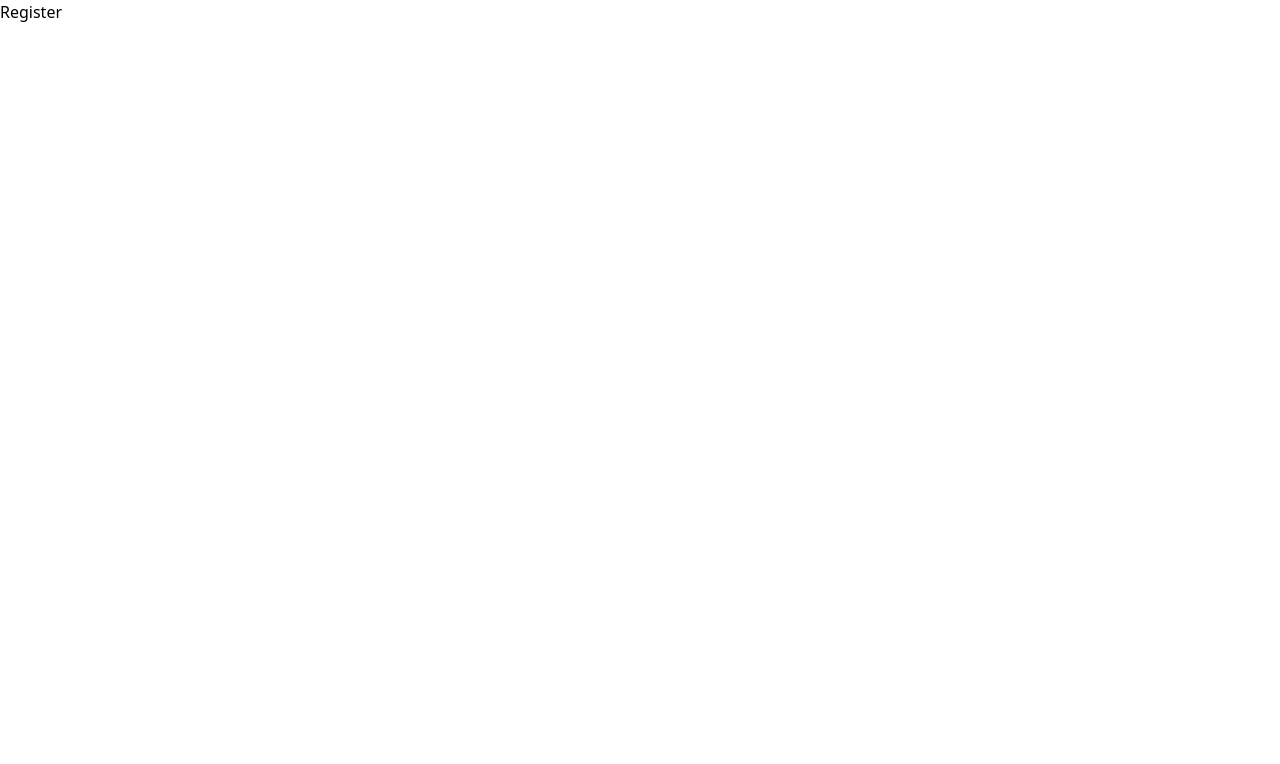
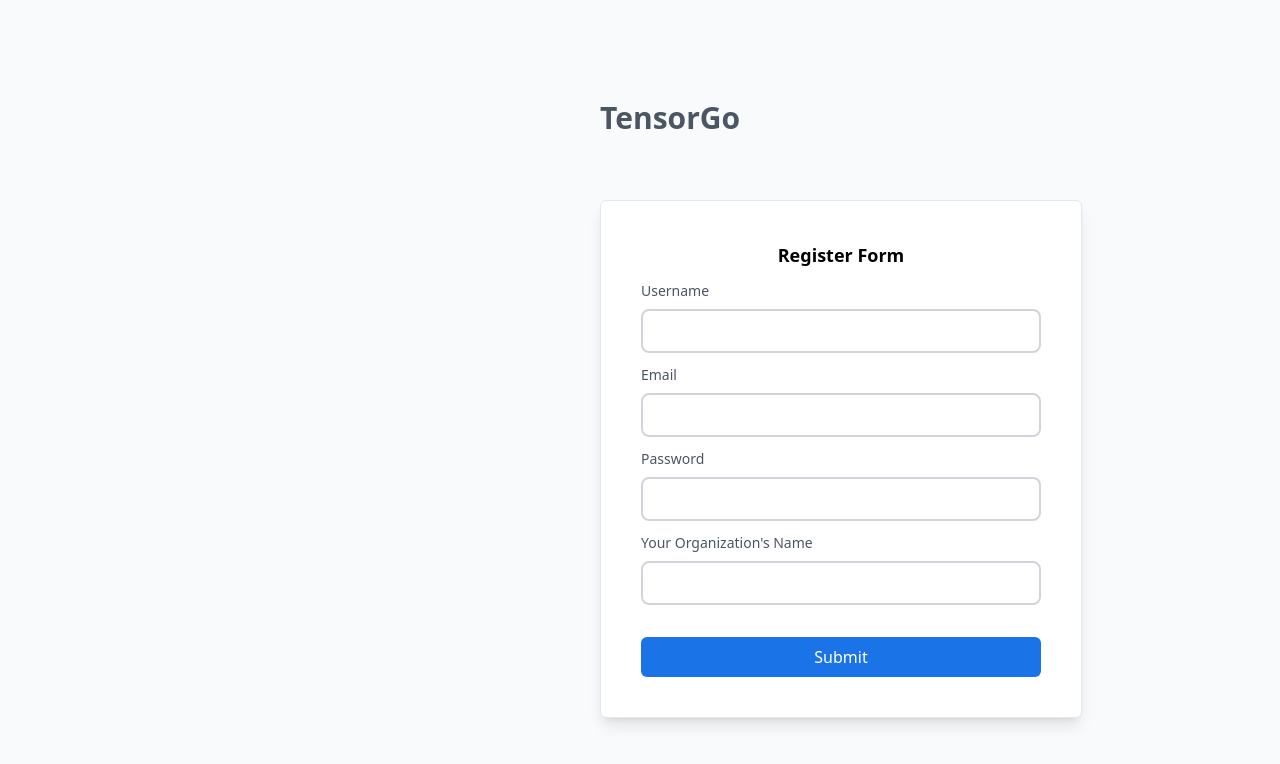
Before and after one commit to neeru0713/tensorgo-assignment, a React (Create React App) app in the folder frontend/: page /register in a window 1280 px wide. Shown: the top 764 px of the page. Built offline with nearby package versions, Linux system fonts and the light colour scheme.

Commit message:
redux setup for root reducer , provider of state in index.js, register reduces, action and register page completed with client side validations

```diff
--- a/frontend/package.json
+++ b/frontend/package.json
@@ -3,13 +3,16 @@
   "version": "0.1.0",
   "private": true,
   "dependencies": {
+    "@reduxjs/toolkit": "^2.2.6",
     "@testing-library/jest-dom": "^5.17.0",
     "@testing-library/react": "^13.4.0",
     "@testing-library/user-event": "^13.5.0",
     "react": "^18.3.1",
     "react-dom": "^18.3.1",
+    "react-redux": "^9.1.2",
     "react-router-dom": "^6.24.1",
     "react-scripts": "5.0.1",
+    "redux-thunk": "^3.1.0",
     "web-vitals": "^2.1.4"
   },
   "scripts": {
--- a/frontend/src/App.js
+++ b/frontend/src/App.js
@@ -1,12 +1,22 @@
-import logo from "./logo.svg";
 import "./App.css";
 import { BrowserRouter, Routes, Route } from "react-router-dom";
 import { Register } from "./components/auth/Register";
+import { useSelector } from "react-redux";
+import { useEffect } from "react";
+
 function App() {
+  const user = useSelector((state) => state.auth.user);
+
+  useEffect(() => {
+    if (user) {
+      console.log("User state : ", user);
+    }
+  }, [user]);
+
   return (
     <BrowserRouter>
       <Routes>
-        <Route path="/register" element={<Register/>} />
+        <Route path="/register" element={<Register />} />
       </Routes>
     </BrowserRouter>
   );
--- a/frontend/src/components/auth/Register.js
+++ b/frontend/src/components/auth/Register.js
@@ -1,7 +1,129 @@
-import React from 'react'
+import React, { useState } from "react";
+import TextField from "../form/TextField";
+import Button from "../form/Button";
+import { useDispatch } from 'react-redux';
+import { register } from '../../redux/actions/authActions';
+export const Register = () => {
+  const [formData, setFormData] = useState({
+    username: "",
+    email: "",
+    password: "",
+    organization: "",
+    role: "user",
+  });
+  const dispatch = useDispatch();
+  const [errors, setErrors] = useState({});
 
-export const Register = () => {
+  const handleChange = (e) => {
+    const { name, value } = e.target;
+    setFormData((prevData) => ({
+      ...prevData,
+      [name]: value,
+    }));
+    setErrors((prevErrors) => ({
+      ...prevErrors,
+      [name]: "",
+    }));
+  };
+
+  const validateEmail = (email) => {
+    const emailPattern = /^[^\s@]+@[^\s@]+\.[^\s@]+$/;
+    return emailPattern.test(email);
+  };
+
+  const validatePassword = (password) => {
+    const regex =
+      /^(?=.*[a-z])(?=.*[A-Z])(?=.*\d)(?=.*[@$!%*?&])[A-Za-z\d@$!%*?&]{8,}$/;
+    return regex.test(password);
+  };
+
+  const validate = () => {
+    const newErrors = {};
+    if (!formData.username) newErrors.username = "username is required";
+    if (!formData.email) {
+      newErrors.email = "Email is required";
+    } else if (!validateEmail(formData.email)) {
+      newErrors.email = "Invalid email format";
+    }
+
+    if (!formData.password) newErrors.password = "password is required";
+    else if (!validatePassword(formData.password)) {
+      newErrors.password =
+        "password must contain an uppercase, lowercase, number, special character with length of atleast 8 characters";
+    }
+
+    if (!formData.organization)
+      newErrors.organization = "organization is required";
+    return newErrors;
+  };
+
+  const handleSubmit = async (e) => {
+    e.preventDefault();
+    const formErrors = validate();
+    if (Object.keys(formErrors).length === 0) {
+        dispatch(register(formData));
+    } else {
+      setErrors(formErrors);
+    }
+  };
+
   return (
-    <div>Register</div>
-  )
-}
+    <div className="register-page relative  h-screen bg-gray-50">
+      <h1 className="text-3xl font-bold  left-[600px] top-[100px] text-gray-600 absolute">
+        TensorGo
+      </h1>
+      <div className="absolute left-[600px] top-[200px] register-form border p-10 rounded-md flex flex-col gap-3 items-center shadow shadow-lg bg-white">
+        <h1 className="text-lg font-semibold">Register Form</h1>
+        <TextField
+          type="text"
+          name="username"
+          value={formData.username}
+          onChange={handleChange}
+          label="Username"
+          width="400"
+          error={errors.username}
+          required={true}
+        />
+        <TextField
+          type="email"
+          name="email"
+          value={formData.email}
+          onChange={handleChange}
+          label="Email"
+          width="400"
+          error={errors.email}
+          required={true}
+        />
+        <TextField
+          type="password"
+          name="password"
+          value={formData.password}
+          onChange={handleChange}
+          label="Password"
+          width="400"
+          error={errors.password}
+          required={true}
+        />
+
+        <TextField
+          type="text"
+          name="organization"
+          value={formData.organization}
+          onChange={handleChange}
+          label="Your Organization's Name"
+          width="400"
+          error={errors.organization}
+          required={true}
+        />
+        <div className="form-btn mt-5">
+          <Button
+            width="400"
+            name="Submit"
+            type="primary"
+            onClick={handleSubmit}
+          />
+        </div>
+      </div>
+    </div>
+  );
+};
--- /dev/null
+++ b/frontend/src/components/form/Button.js
@@ -0,0 +1,47 @@
+import React from "react";
+
+const Button = ({
+  width,
+  color = "white",
+  name,
+  bgColor,
+  type,
+  icon,
+  textAlignment = "center",
+  onClick,
+}) => {
+  let styles = {
+    textAlign: textAlignment,
+  };
+
+  if (type === "primary") {
+    styles = {
+      ...styles,
+      background: "#1b73e8",
+      color: "white",
+      width: `${width}px`,
+    };
+  } else if (type === "secondary") {
+    styles = {
+      ...styles,
+      background: "#e9edf1",
+      color: "black",
+      width: `${width}px`,
+    };
+  }
+
+  return (
+    <button
+      className="relative button rounded-md px-3 py-2 text-md"
+      style={styles}
+      onClick={onClick}
+    >
+      {name}
+      {icon && (
+        <span className="ml-2 absolute right-[4px] top-[12px]">{icon}</span>
+      )}
+    </button>
+  );
+};
+
+export default Button;
--- /dev/null
+++ b/frontend/src/components/form/TextField.js
@@ -0,0 +1,62 @@
+import React from "react";
+
+const TextField = ({
+  type,
+  name,
+  value,
+  placeholder,
+  onChange,
+  color = "black",
+  date,
+  id,
+  checked,
+  children,
+  label,
+  required = false,
+  error,
+  width,
+}) => {
+  let styles = {
+    color: color,
+    width: `${width}px`,
+  };
+
+  const inputChangeHandler = (event) => {
+    onChange(event);
+  };
+
+  return (
+    <div className="flex flex-col justify-start gap-2">
+      {label && (
+        <label
+          htmlFor={name}
+          className="block text-sm font-medium text-gray-600 relative"
+        >
+          {label}
+        </label>
+      )}
+      <div className="flex flex-col justify-between">
+        <input
+          type={type}
+          name={name}
+          value={value}
+          checked={checked}
+          style={styles}
+          date={date}
+          id={id}
+          placeholder={placeholder}
+          onChange={inputChangeHandler}
+          className=" p-2 border border-2 border-gray-300 rounded-lg"
+        />
+        {children}
+        {error && (
+          <p className="text-red-500 text-xs" style={{ width: `${width}px` }}>
+            {error}
+          </p>
+        )}
+      </div>
+    </div>
+  );
+};
+
+export default TextField;
--- /dev/null
+++ b/frontend/src/redux/actions/authActions.js
@@ -0,0 +1,14 @@
+import { REGISTER_SUCCESS } from '../types';
+
+
+export const register = (credentials) => async (dispatch) => {
+  try {
+    console.log("credentials : ", credentials)
+    let res = {
+      data: {user: credentials.username}
+    }
+    dispatch({ type: REGISTER_SUCCESS, payload: res.data });
+  } catch (error) {
+   console.log(error)
+  }
+};
--- /dev/null
+++ b/frontend/src/redux/reducers/authReducer.js
@@ -0,0 +1,25 @@
+import {REGISTER_SUCCESS} from '../types';
+
+const initialState = {
+  user: null,
+  token: null,
+  isAuthenticated: false,
+  error: null,
+};
+
+const authReducer = (state = initialState, action) => {
+  switch (action.type) {
+    case REGISTER_SUCCESS:
+      return {
+        ...state,
+        user: action.payload?.user,
+        token: action.payload?.token,
+        isAuthenticated: true,
+        error: null,
+      };
+    default:
+      return state;
+  }
+};
+
+export default authReducer;
--- /dev/null
+++ b/frontend/src/redux/store.js
@@ -0,0 +1,11 @@
+import { createStore, combineReducers, applyMiddleware } from 'redux';
+import {thunk} from 'redux-thunk';
+import authReducer from './reducers/authReducer';
+
+const rootReducer = combineReducers({
+  auth: authReducer,
+});
+
+const store = createStore(rootReducer, applyMiddleware(thunk));
+
+export default store;
--- /dev/null
+++ b/frontend/src/redux/types.js
@@ -0,0 +1 @@
+export const REGISTER_SUCCESS = 'REGISTER_SUCCESS';
```
Also changed, not shown: frontend/src/index.js (+4 -5 lines), 1 other file (tests, documents, lock files or other folders).
